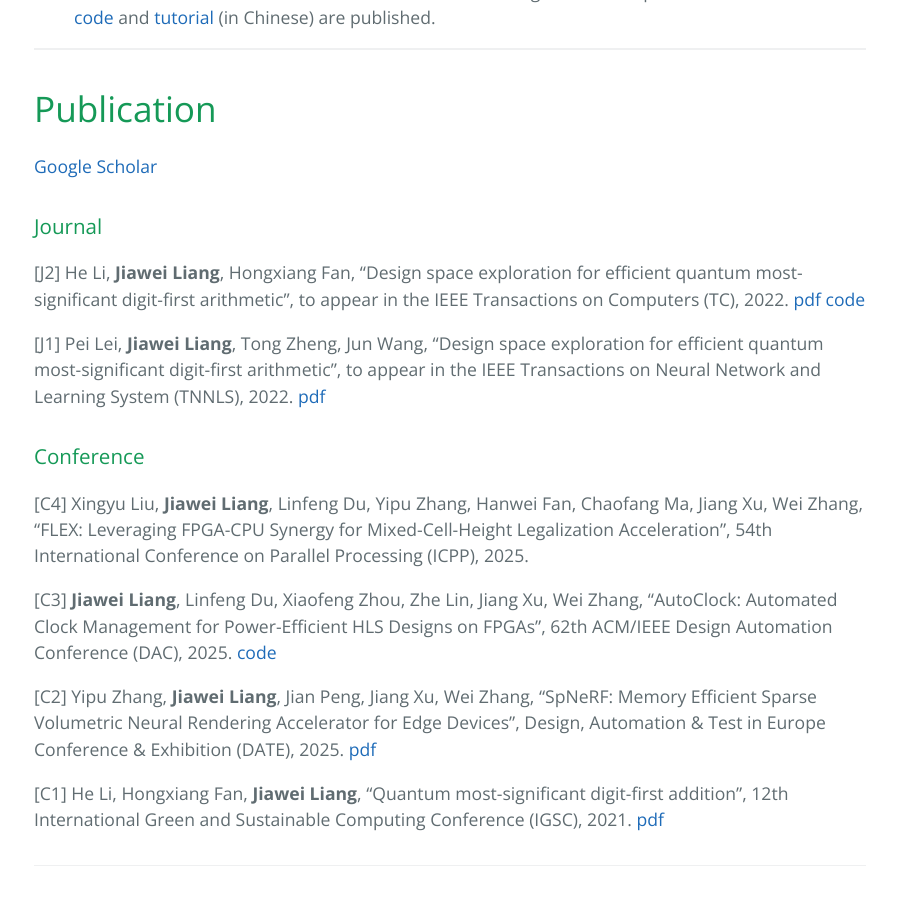
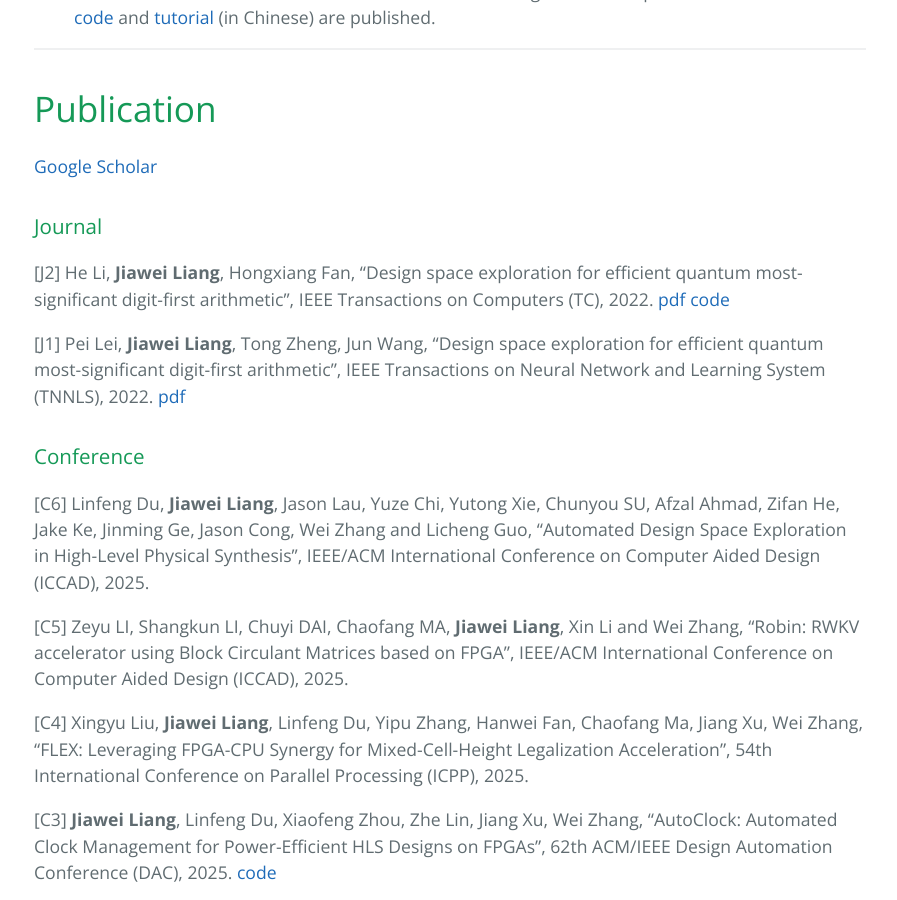
Before and after one commit to MasLiang/MasLiang.github.io, a Jekyll site: the page built from index.md, in a window 1280 px wide and 900 px high, scrolled down 2169 px. Shown: the whole window, without its empty margins (190-1087 px from the left). Built offline with Jekyll 4.4.1, drawn with Linux system fonts in a browser that asks for light colours; our own code applies the rules of GitHub Pages for plain Markdown files.

Commit message:
update ICCAD accept

```diff
--- a/index.md
+++ b/index.md
@@ -71,11 +71,15 @@ _Department of EE, BUAA. (2020.07 - 2020.09)_
 
 ### Journal
 
-[J2] He Li, **Jiawei Liang**, Hongxiang Fan, "Design space exploration for efficient quantum most-significant digit-first arithmetic", to appear in the IEEE Transactions on Computers (TC), 2022. [pdf](https://ieeexplore.ieee.org/abstract/document/9924609/) [code](https://github.com/MasLiang/Quantum-Adder)
+[J2] He Li, **Jiawei Liang**, Hongxiang Fan, "Design space exploration for efficient quantum most-significant digit-first arithmetic", IEEE Transactions on Computers (TC), 2022. [pdf](https://ieeexplore.ieee.org/abstract/document/9924609/) [code](https://github.com/MasLiang/Quantum-Adder)
 
-[J1] Pei Lei, **Jiawei Liang**, Tong Zheng, Jun Wang, "Design space exploration for efficient quantum most-significant digit-first arithmetic", to appear in the IEEE Transactions on Neural Network and Learning System (TNNLS), 2022. [pdf](https://ieeexplore.ieee.org/abstract/document/9881223/)
+[J1] Pei Lei, **Jiawei Liang**, Tong Zheng, Jun Wang, "Design space exploration for efficient quantum most-significant digit-first arithmetic", IEEE Transactions on Neural Network and Learning System (TNNLS), 2022. [pdf](https://ieeexplore.ieee.org/abstract/document/9881223/)
 
 ### Conference
+
+[C6] Linfeng Du, **Jiawei Liang**, Jason Lau, Yuze Chi, Yutong Xie, Chunyou SU, Afzal Ahmad, Zifan He, Jake Ke, Jinming Ge, Jason Cong, Wei Zhang and Licheng Guo, "Automated Design Space Exploration in High-Level Physical Synthesis", IEEE/ACM International Conference on Computer Aided Design (ICCAD), 2025.
+
+[C5] Zeyu LI, Shangkun LI, Chuyi DAI, Chaofang MA, **Jiawei Liang**, Xin Li and Wei Zhang, "Robin: RWKV accelerator using Block Circulant Matrices based on FPGA", IEEE/ACM International Conference on Computer Aided Design (ICCAD), 2025.
 
 [C4] Xingyu Liu, **Jiawei Liang**, Linfeng Du, Yipu Zhang, Hanwei Fan, Chaofang Ma, Jiang Xu, Wei Zhang, "FLEX: Leveraging FPGA-CPU Synergy for Mixed-Cell-Height Legalization Acceleration", 54th International Conference on Parallel Processing (ICPP), 2025.
 
```
